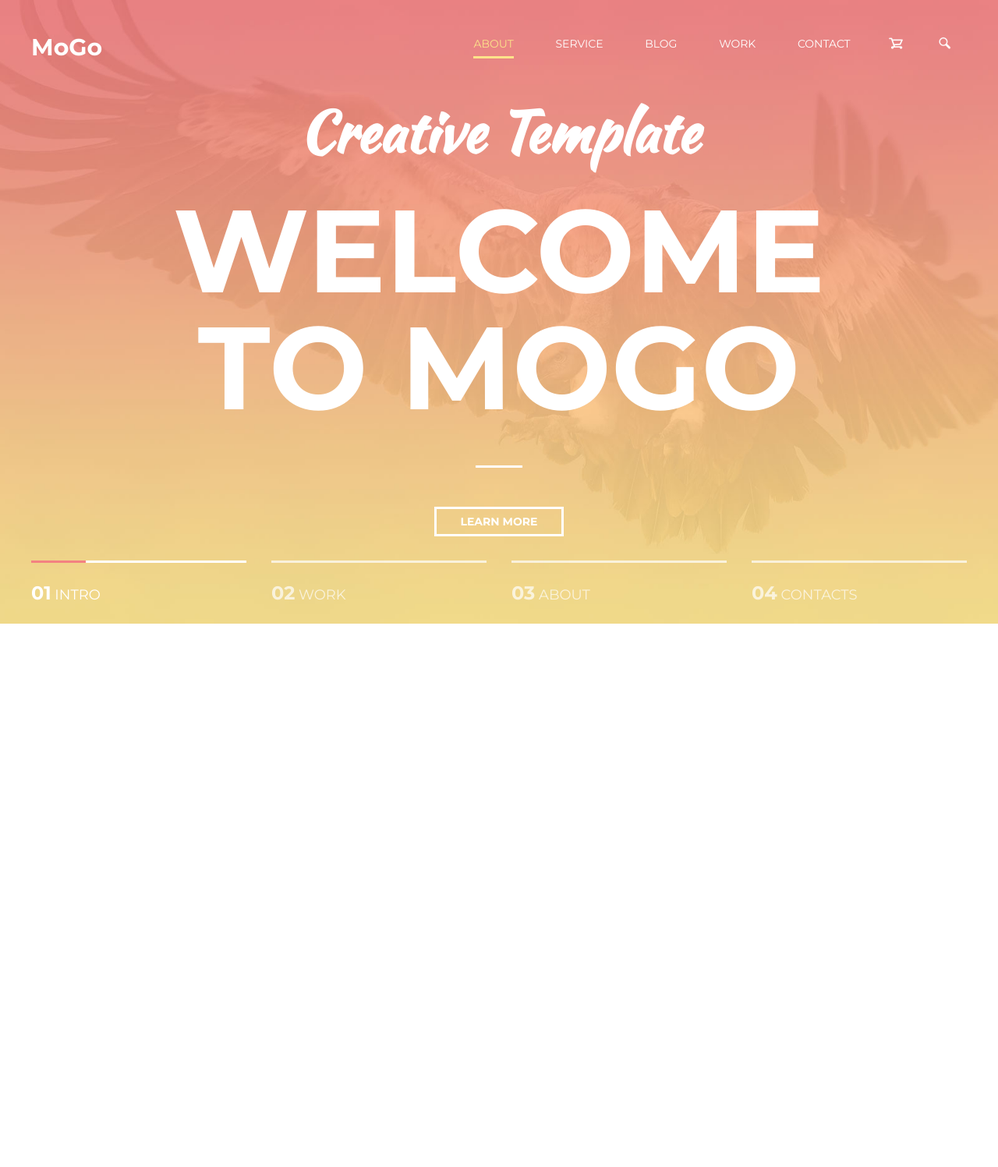
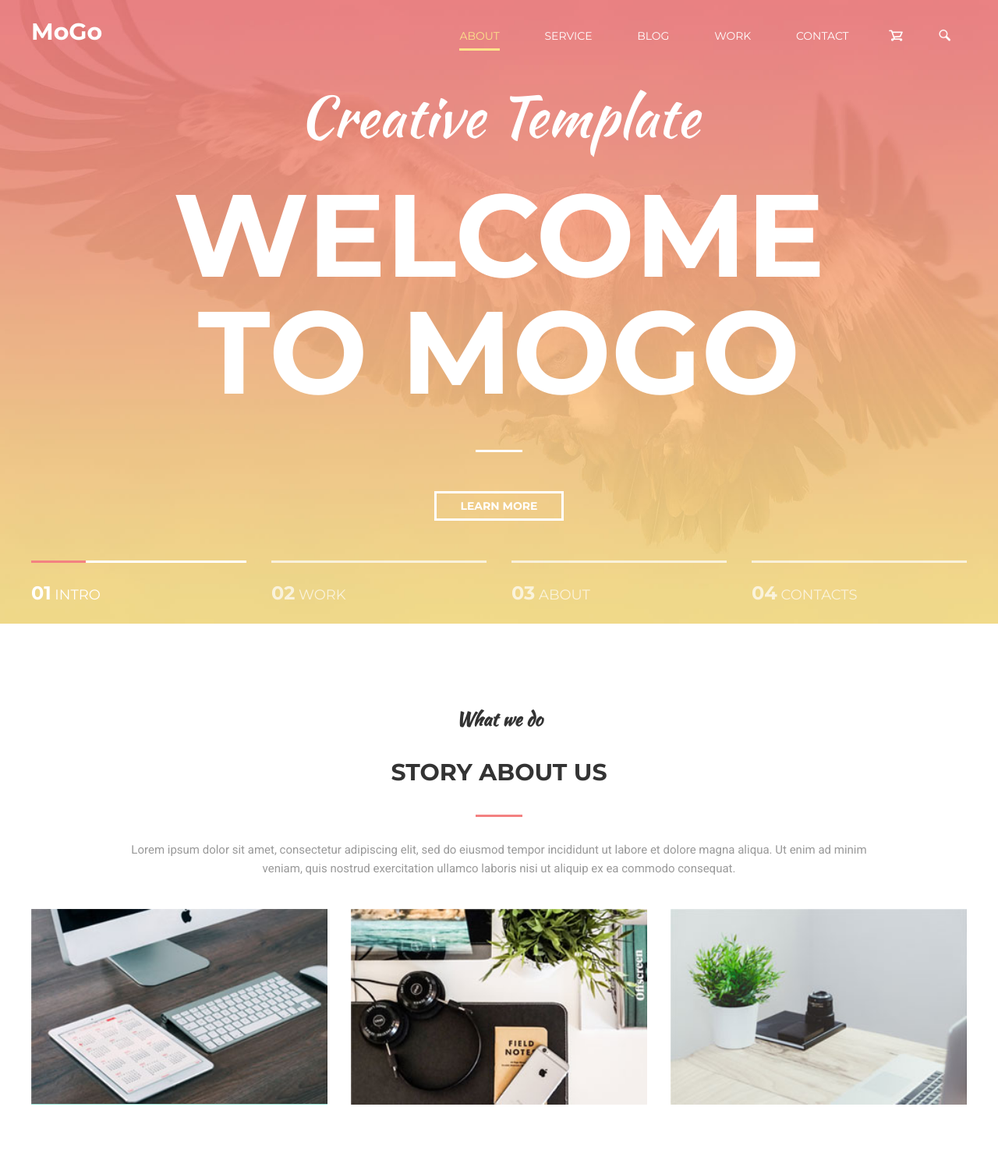
Before and after one commit to AAgarik/mogo, a plain HTML site: page index.html in a window 1280 px wide. Shown: the whole page at 78% size. Before the commit the page ends 1300 px from the top, so only its background shows below. Drawn offline with Linux system fonts and the light colour scheme.

Commit message:
add new section and corrected the elements of the header

```diff
--- a/assets/css/style.css
+++ b/assets/css/style.css
@@ -37,13 +37,14 @@ body {
 .intro_inner{
     width: 100%;
     max-width: 880px;
-    margin: 0 auto;
+    margin: 0px auto 40px;
     color: #fff;
 
     text-align: center;
 }
 .intro_suptitle{
     font-size: 72px;
+    font-weight: 100;
     font-family: 'Kaushan Script', cursive;
     margin: 0;
     margin-bottom: 20px;
@@ -70,7 +71,7 @@ body {
 
 .header{
     width: 100%;
-    padding-top: 30px;
+    padding-top:20px;
 
     position: absolute;
     top: 0;
@@ -82,6 +83,7 @@ body {
     font-size: 30px;
     font-weight: 700;
     color: #fff;
+    margin-top: -20px;
 }
 .header_inner{
     display: flex;
@@ -102,11 +104,29 @@ body {
     margin: 17px 20px;
     position: relative;
 }
+.nav_image::after{
+    content: "";
+    display: block;
+    width: 100%;
+    height: 3px;
+    opacity: 0;
+    transition: opacity .2s linear;
+
+    background-color: #fce38a;
+
+    position: absolute;
+    top: 100%;
+    left: 0;
+    z-index: 1;
+}
+.nav_image:hover:after{
+    opacity: 1;
+}
 .nav_link{
     padding-bottom: 5px;
     display: inline-block;
     vertical-align: top;
-    margin: 15px 25px;
+    margin: 15px 27px;
     position: relative;
 
     color:#fff;
@@ -201,3 +221,111 @@ body {
     left: 0;
     z-index: 1;
 }
+
+/* Section */
+.section{
+    padding: 80px 0;
+}
+
+.section_header{
+    width: 100%;
+    max-width: 956px;
+    margin: 0 auto 40px;
+
+    text-align: center;
+}
+
+.section_suptitle{
+    font-family: 'Kaushan Script', cursive;
+    font-size: 24px;
+    color: #333;
+}
+
+.section_title{
+    font-size: 30px;
+    font-weight: 700;
+    color: #333;
+    text-transform: uppercase;
+}
+
+.section_title::after{
+    content: "";
+    display: block;
+    width: 60px;
+    height: 3px;
+    margin: 30px auto;
+
+    background-color: #f38181;
+}
+
+.section_text{
+    font-family: 'Roboto', sans-serif;
+    font-size: 15px;
+    color: #999;
+    font-weight:normal;
+}
+
+/* About */
+
+.about{
+    display: flex;
+    justify-content: space-between;
+}
+.about_item{
+    width: 380px;
+    position: relative;
+
+    background-color: #95e1d3;
+}
+
+.about_item:hover .about_img img{
+    opacity: .1;
+}
+
+.about_item:hover .about_img{
+    transform: translate3d(-10px, -10px, 0);
+}
+
+.about_item:hover .about_text{
+    opacity: 1;
+}
+
+.about_item:hover .about_img_text img{
+    opacity: 1;
+}
+
+.about_img{
+    background: linear-gradient(to bottom, #f38181, #fce38a);
+    transition: transform .2s linear;
+}
+
+.about_img img{
+    display: block;
+    width: 380px;
+    transition: opacity .1s linear;
+}
+
+.about_text{
+    font-size:18px;
+    color: #fff;
+    text-transform: uppercase;
+    font-weight: 700;
+    text-align: center;
+    width: 100%;
+    opacity: 0;
+
+    position: absolute;
+    top: 59%;
+    left: 0;
+    z-index: 2;
+    transform: translate3d(0, -50%, 0);
+    transition: opacity .2s linear;
+}
+
+.about_img_text img{
+    position: absolute;
+    width: 33px;
+    top: 42%;
+    margin: 0 45.6%;
+    opacity: 0;
+}
--- a/index.html
+++ b/index.html
@@ -62,9 +62,51 @@
             </div>
         </div>
     </div>
-    <div class="none">
 
-    </div>
+    <section class="section">
+        <div class="container">
+            <div class="section_header">
+                <h3 class="section_suptitle">What we do</h3>
+                <h2 class="section_title">Story about us</h2>
+                <div class="section_text">
+                    <p>Lorem ipsum dolor sit amet, consectetur adipiscing elit, sed do eiusmod tempor incididunt ut labore et dolore magna aliqua. Ut enim ad minim veniam, quis nostrud exercitation ullamco laboris nisi ut aliquip ex ea commodo consequat. </p>
+                </div>
+            </div>
+            <div class="about">
+                <div class="about_item">
+                    <div class="about_img">
+                        <img src="/assets/images/about/1.jpg" alt="">
+                        <div class="about_text">super team</div>
+                        <div class="about_img_text">
+                            <img src="/assets/images/about/team_03.png" alt="">
+                        </div>
+                    </div>
+                </div>
+                <div class="about_item">
+                    <div class="about_img">
+                        <img src="/assets/images/about/2.jpg" alt="">
+                        <div class="about_text">super team</div>
+                        <div class="about_img_text">
+                            <img src="/assets/images/about/team_03.png" alt="">
+                        </div>
+                    </div>
+                </div>
+                <div class="about_item">
+                    <div class="about_img">
+                        <img src="/assets/images/about/3.jpg" alt="">
+                        <div class="about_text">super team</div>
+                        <div class="about_img_text">
+                            <img src="/assets/images/about/team_03.png" alt="">
+                        </div>
+                    </div>
+                </div>
+            </div>
+        </div>
+    </section>
 
+    <!-- delete -->
+    <!-- <div class="none">
+
+    </div>-->
 </body>
 </html>
```
Also changed, not shown: assets/images/about/1.jpg (added), assets/images/about/2.jpg (added), assets/images/about/3.jpg (added), assets/images/about/team_03.png (added), assets/images/images/team_01.jpg (added), assets/images/images/team_02.jpg (added), assets/images/images/team_04.jpg (added), assets/images/images/team_05.jpg (added).
